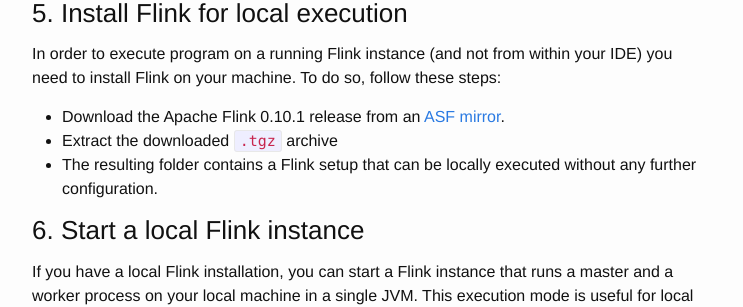
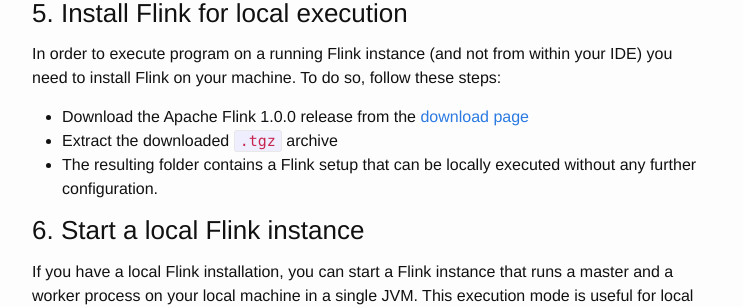
Before and after one commit to dataArtisans/flink-training-web, a Jekyll site: the page built from devSetup/handsOn.md, in a window 1280 px wide and 900 px high, scrolled down 2572 px. Shown: the part 152-459 px from the top of the window, without its empty margins (268-1011 px from the left). Built offline with Jekyll 4.4.1, drawn with Linux system fonts in a browser that asks for light colours; some of the changed text lies outside the part shown.

Commit message:
Bump version to 1.0.0

```diff
--- a/devSetup/handsOn.md
+++ b/devSetup/handsOn.md
@@ -31,7 +31,7 @@
 mvn archetype:generate                             \
     -DarchetypeGroupId=org.apache.flink            \
     -DarchetypeArtifactId=flink-quickstart-java    \
-    -DarchetypeVersion=0.10.1                       \
+    -DarchetypeVersion=1.0.0                       \
     -DgroupId=org.apache.flink.quickstart          \
     -DartifactId=flink-java-project                \
     -Dversion=0.1                                  \
@@ -45,7 +45,7 @@
 mvn archetype:generate                             \
     -DarchetypeGroupId=org.apache.flink            \
     -DarchetypeArtifactId=flink-quickstart-scala   \
-    -DarchetypeVersion=0.10.1                       \
+    -DarchetypeVersion=1.0.0                       \
     -DgroupId=org.apache.flink.quickstart          \
     -DartifactId=flink-scala-project               \
     -Dversion=0.1                                  \
@@ -114,7 +114,7 @@
 
 In order to execute program on a running Flink instance (and not from within your IDE) you need to install Flink on your machine. To do so, follow these steps:
 
-- Download the Apache Flink 0.10.1 release from an [ASF mirror](http://www.apache.org/dyn/closer.lua/flink/flink-0.10.1/flink-0.10.1-bin-hadoop1.tgz).
+- Download the Apache Flink 1.0.0 release from the [download page](http://flink.apache.org/downloads.html)
 - Extract the downloaded `.tgz` archive
 - The resulting folder contains a Flink setup that can be locally executed without any further configuration.
 
```
Also changed, not shown: index.md (+1 -1 lines), tableAPI/handsOn.md (+1 -1 lines).
